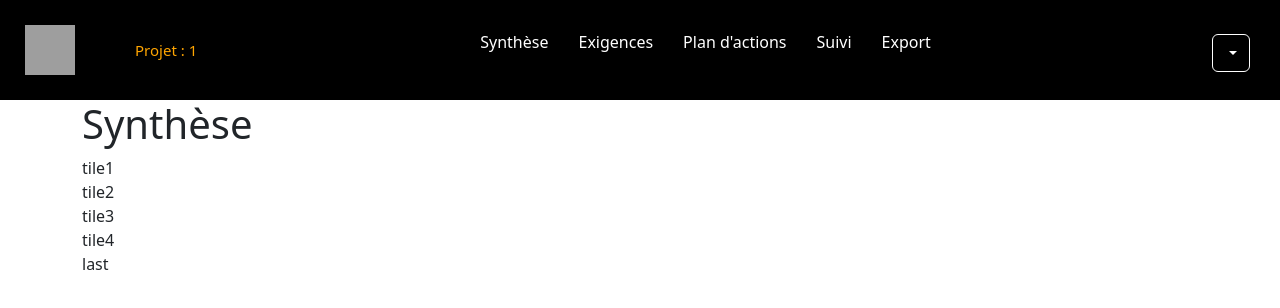
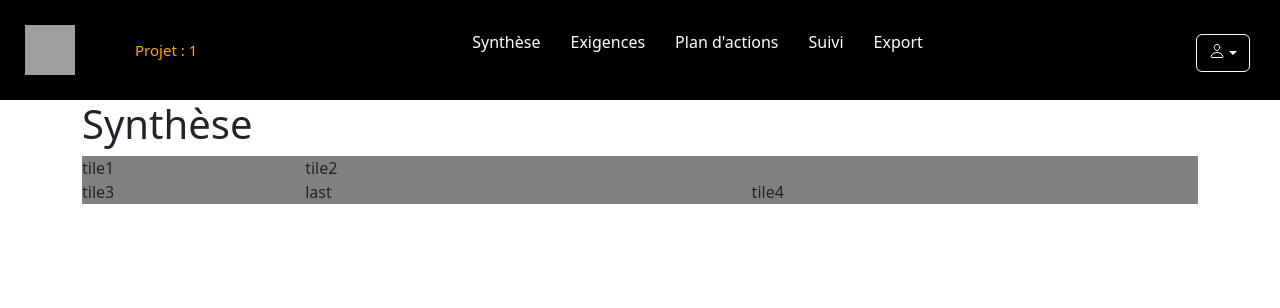
Before and after one commit to louison77/App, a React (Create React App) app in the folder app/: page /Gestion/1/Resume in a window 1280 px wide. Shown: the top 308 px of the page. Built offline with nearby package versions, Linux system fonts and the light colour scheme; grey boxes are pictures that could not be loaded.

Commit message:
Updating graphs on Resume

```diff
--- a/app/src/styles/components/GestionStyle/_resume.css
+++ b/app/src/styles/components/GestionStyle/_resume.css
@@ -4,38 +4,38 @@ html, body, .container
     min-height: 100%;
 }
 
-.tile1 {
+.first {
     float: left;
     width: 20%;
     height: 30%;
-    background-color: red;
+    background-color: gray;
 }
 
-.tile2 {
+.second{
     float: left;
     width: 20%;
     height: 70%;
-    background-color: green;
+    background-color: gray;
 }
 
 
-.tile3 {
+.third{
     float: right;
     width: 80%;
     height: 80%;
-    background-color: blue;
+    background-color: gray;
 }
 
-.tile4 {
+.fourth {
     float: right;
     width: 40%;
     height: 20%;
-    background-color: #DDDDDD;
+    background-color: gray;
 }
 
-.tile5{
+.last{
     float: right;
     width: 40%;
     height: 20%;
-    background-color: yellow;
+    background-color: gray;
 }
```
Also changed, not shown: app/src/components/GestionPage/Resume.jsx (+5 -2 lines).
